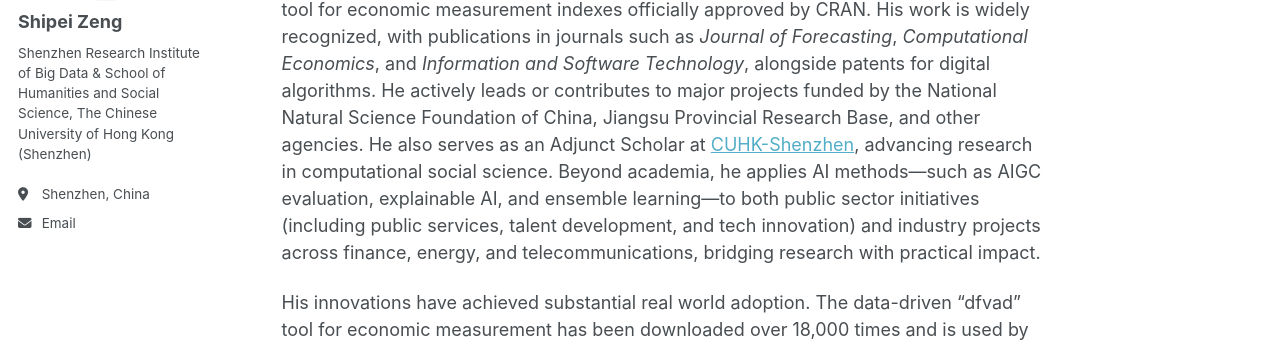
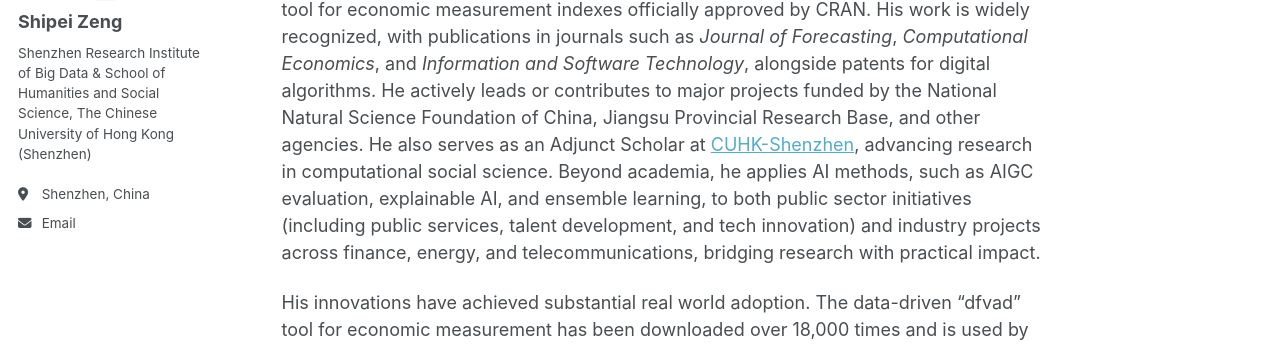
Before and after one commit to shipei-zeng/shipei-zeng.github.io, a Jekyll site: the page built from _pages/about.md, in a window 1280 px wide and 900 px high. Shown: the part 273-620 px from the top of the window. Built offline with Jekyll 4.4.1, drawn with Linux system fonts in a browser that asks for light colours; a script that is not in the unit is left out.

```diff
--- a/_pages/about.md
+++ b/_pages/about.md
@@ -8,7 +8,7 @@ redirect_from:
 ---
 Bio
 ======
-Shipei Zeng is a Research Scientist at the [Shenzhen Research Institute of Big Data](https://www.sribd.cn/), holding BEcon and MEcon degrees from Renmin University of China and a Ph.D. in Economics from UNSW Sydney. His research spans the digital economy, economic statistics, and computational social science. He is the author of "[dfvad](https://cran.r-project.org/web/packages/dfvad/index.html)", an open-source R tool for economic measurement indexes officially approved by CRAN. His work is widely recognized, with publications in journals such as *Journal of Forecasting*, *Computational Economics*, and *Information and Software Technology*, alongside patents for digital algorithms. He actively leads or contributes to major projects funded by the National Natural Science Foundation of China, Jiangsu Provincial Research Base, and other agencies. He also serves as an Adjunct Scholar at [CUHK-Shenzhen](https://hss.cuhk.edu.cn/page/1350), advancing research in computational social science. Beyond academia, he applies AI methods—such as AIGC evaluation, explainable AI, and ensemble learning—to both public sector initiatives (including public services, talent development, and tech innovation) and industry projects across finance, energy, and telecommunications, bridging research with practical impact.
+Shipei Zeng is a Research Scientist at the [Shenzhen Research Institute of Big Data](https://www.sribd.cn/), holding BEcon and MEcon degrees from Renmin University of China and a Ph.D. in Economics from UNSW Sydney. His research spans the digital economy, economic statistics, and computational social science. He is the author of "[dfvad](https://cran.r-project.org/web/packages/dfvad/index.html)", an open-source R tool for economic measurement indexes officially approved by CRAN. His work is widely recognized, with publications in journals such as *Journal of Forecasting*, *Computational Economics*, and *Information and Software Technology*, alongside patents for digital algorithms. He actively leads or contributes to major projects funded by the National Natural Science Foundation of China, Jiangsu Provincial Research Base, and other agencies. He also serves as an Adjunct Scholar at [CUHK-Shenzhen](https://hss.cuhk.edu.cn/page/1350), advancing research in computational social science. Beyond academia, he applies AI methods, such as AIGC evaluation, explainable AI, and ensemble learning, to both public sector initiatives (including public services, talent development, and tech innovation) and industry projects across finance, energy, and telecommunications, bridging research with practical impact.
 
 His innovations have achieved substantial real world adoption. The data-driven "dfvad" tool for economic measurement has been downloaded over 18,000 times and is used by statistical agencies and universities worldwide to analyze economic growth and productivity. His proposed techniques in patent documents, involved with explainable AI and data mining, provide targeted solutions for scenarios such as financial analysis, anti fraud verification, and project evaluation. Initiatives including public affairs LLM evaluation, digital talent survey, and digital finance strategy have delivered actionable consulting and technology solutions, earning formal recognition from government bodies and integration into the decision making processes of leading corporate partners.
 
```
